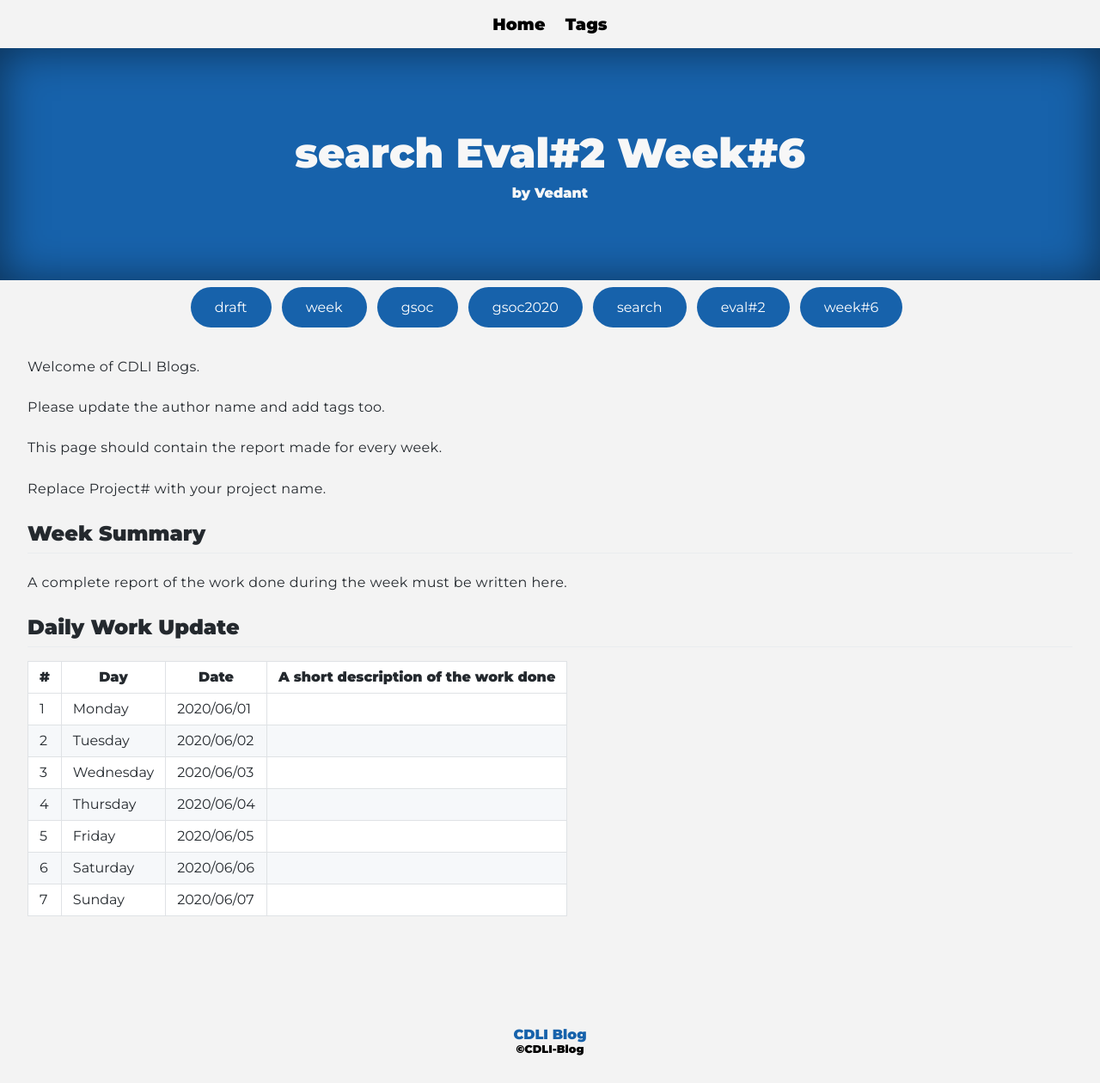
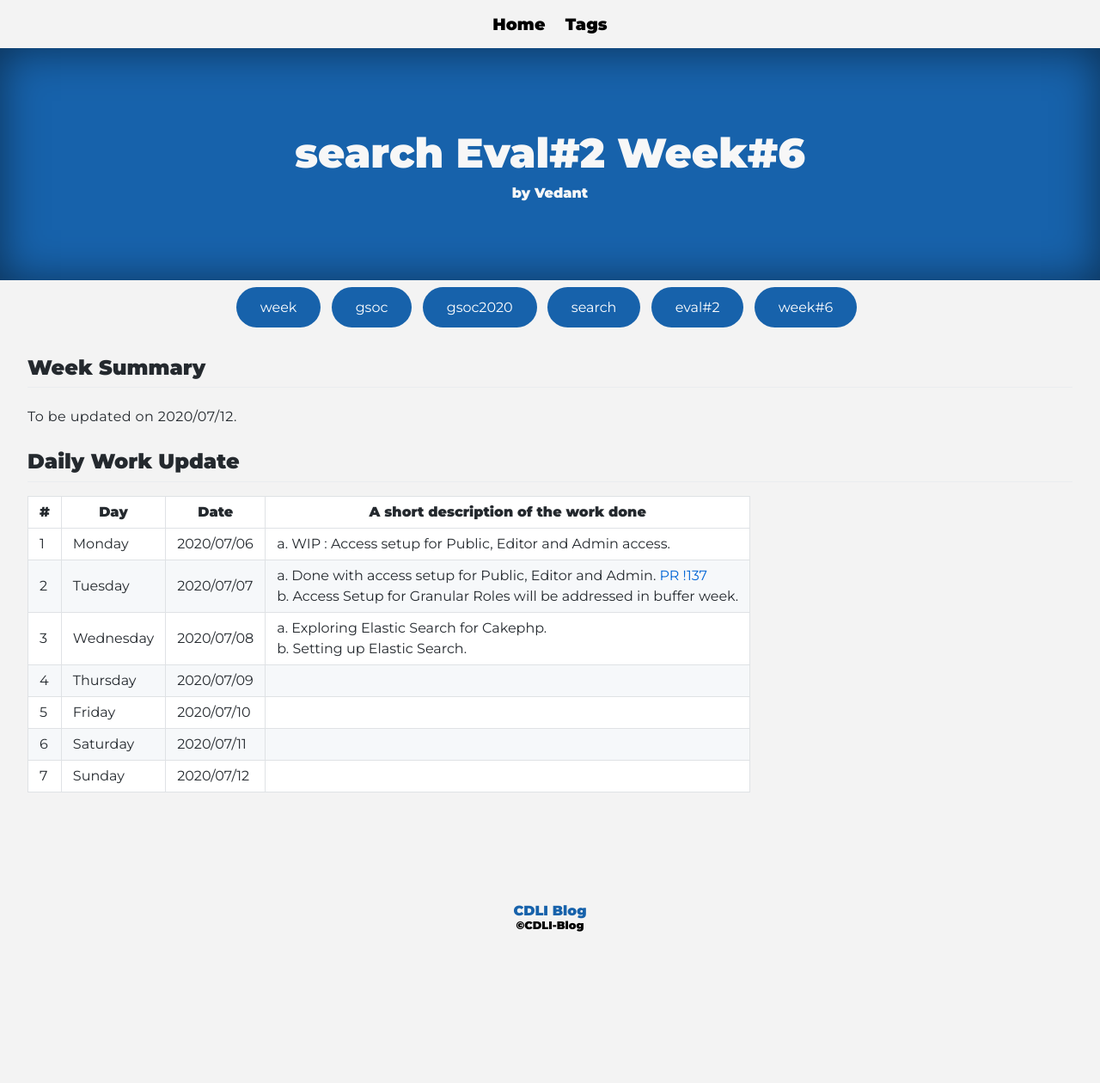
Before and after one commit to cdli-gh/blog, a Jekyll site: the page built from _blog/gsoc20/search/posts/07_week6.md, in a window 1280 px wide. Shown: the whole page at 86% size. Built offline with Jekyll 4.4.1, drawn with Linux system fonts in a browser that asks for light colours; Markdown is read by kramdown in place of the engine named in the settings; after the commit the page ends 1116 px from its top, so only the background shows below that.

Commit message:
Search : DailyUpdates 6:1,2,3

```diff
--- a/_blog/gsoc20/search/posts/07_week6.md
+++ b/_blog/gsoc20/search/posts/07_week6.md
@@ -2,29 +2,21 @@
 layout: page
 title: search Eval#2 Week#6
 author: "Vedant"
-tags: ["draft","week","gsoc","gsoc2020","search","eval#2","week#6"]
+tags: ["week","gsoc","gsoc2020","search","eval#2","week#6"]
 ---
-Welcome of CDLI Blogs.
-
-Please update the author name and add tags too.
-
-This page should contain the report made for every week.
-
-Replace Project# with your project name.
 
 ## Week Summary
 
-A complete report of the work done during the week must be written here.
-
+To be updated on 2020/07/12.
 
 ## Daily Work Update
 
 |\#|Day|Date|A short description of the work done|
 |---	|---	|---	|---	|
-|1   	| Monday 	|   2020/06/01	|   	|
-|2   	| Tuesday  	|   2020/06/02	|   	|
-|3   	| Wednesday  	|  2020/06/03 	|   	|
-|4   	| Thursday  	|   2020/06/04	|   	|
-|5   	| Friday  	|   2020/06/05	|   	|
-|6   	| Saturday  	|   2020/06/06	|   	|
-|7   	| Sunday  	|   2020/06/07	|   	|
+|1   	| Monday 	|   2020/07/06	| a. WIP : Access setup for Public, Editor and Admin access. 	|
+|2   	| Tuesday  	|   2020/07/07	|  a. Done with access setup for Public, Editor and Admin. [PR !137](https://gitlab.com/cdli/framework/-/merge_requests/137) <br> b. Access Setup for Granular Roles will be addressed in buffer week. 	|
+|3   	| Wednesday  	|  2020/07/08 	|  a. Exploring Elastic Search for Cakephp. <br> b. Setting up Elastic Search. |
+|4   	| Thursday  	|   2020/07/09	|   	|
+|5   	| Friday  	|   2020/07/10	|   	|
+|6   	| Saturday  	|   2020/07/11	|   	|
+|7   	| Sunday  	|   2020/07/12	|   	|
```
